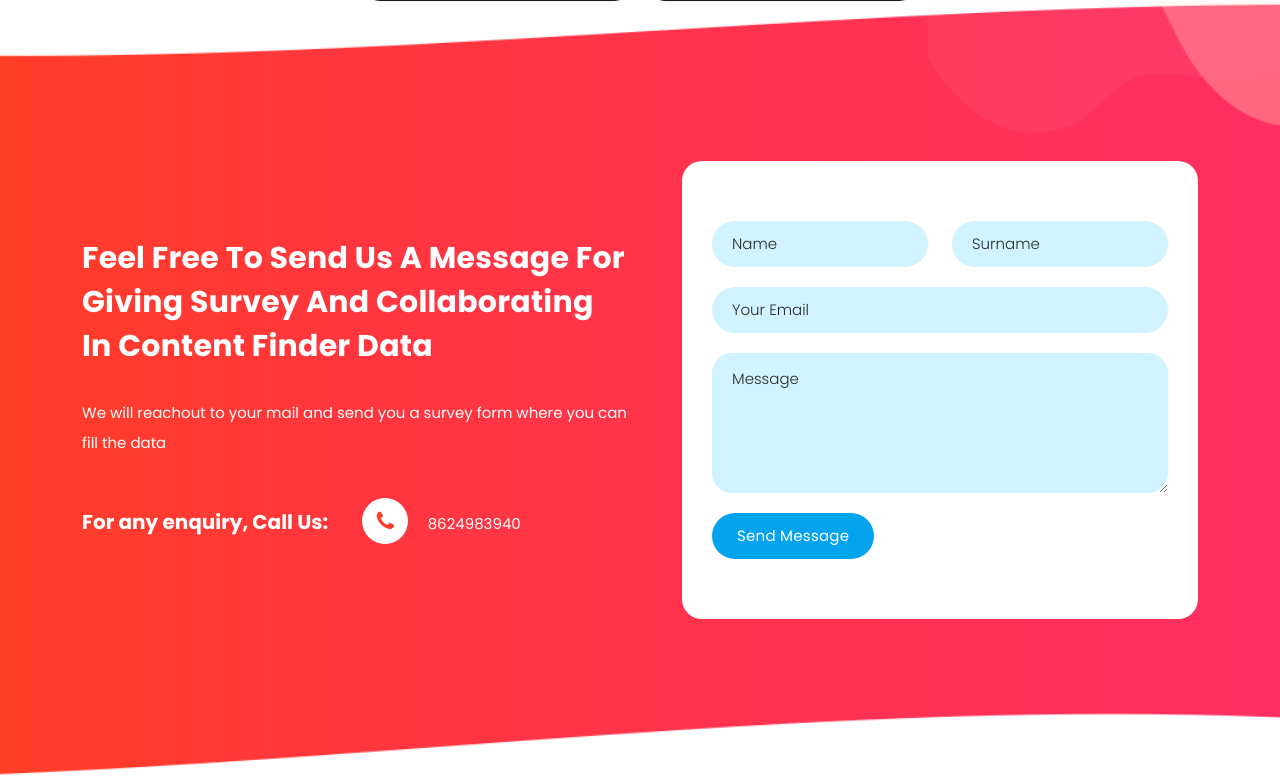
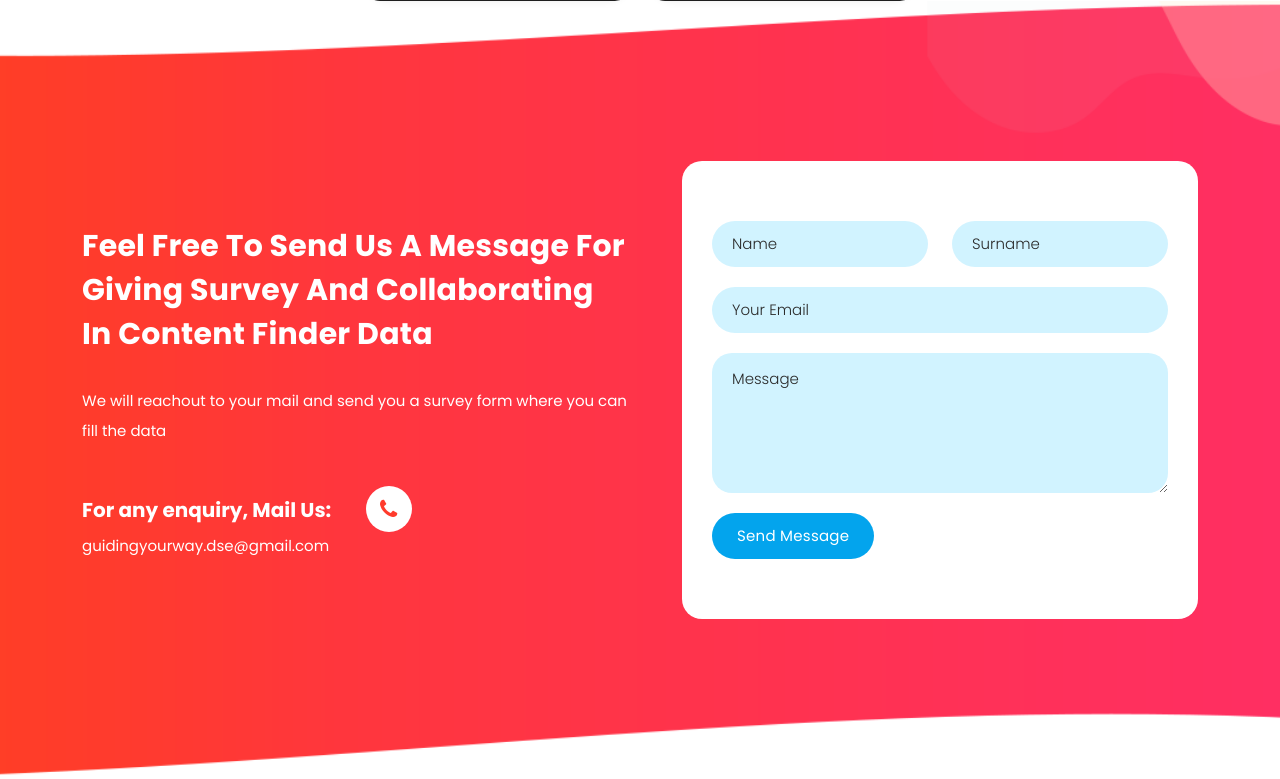
Before and after one commit to GauravPPawar/guidingyourway, a Flask app: page / in a window 1280 px wide. Shown: the part 2035-2814 px from the top of the page. Run offline with Flask 2, Linux system fonts and the light colour scheme; some libraries are stand-ins or nearby versions.

Commit message:
mailAdded

```diff
--- a/templates/home.html
+++ b/templates/home.html
@@ -152,8 +152,8 @@
                     <h2>Feel Free To Send Us a message for giving survey and Collaborating in Content Finder data</h2>
                     <p>We will reachout to your mail and send you a survey form where you can fill the data</p>
                     <div class="phone-info">
-                        <h4>For any enquiry, Call Us: <span><i class="fa fa-phone"></i> <a
-                                    href="Tel: 8624983940">8624983940</a></span></h4>
+                        <h4>For any enquiry, Mail Us: <span><i class="fa fa-phone"></i> <a
+                                    href="mailto:guidingyourway.dse@gmail.com">guidingyourway.dse@gmail.com</a></span></h4>
                     </div>
                 </div>
             </div>
```
